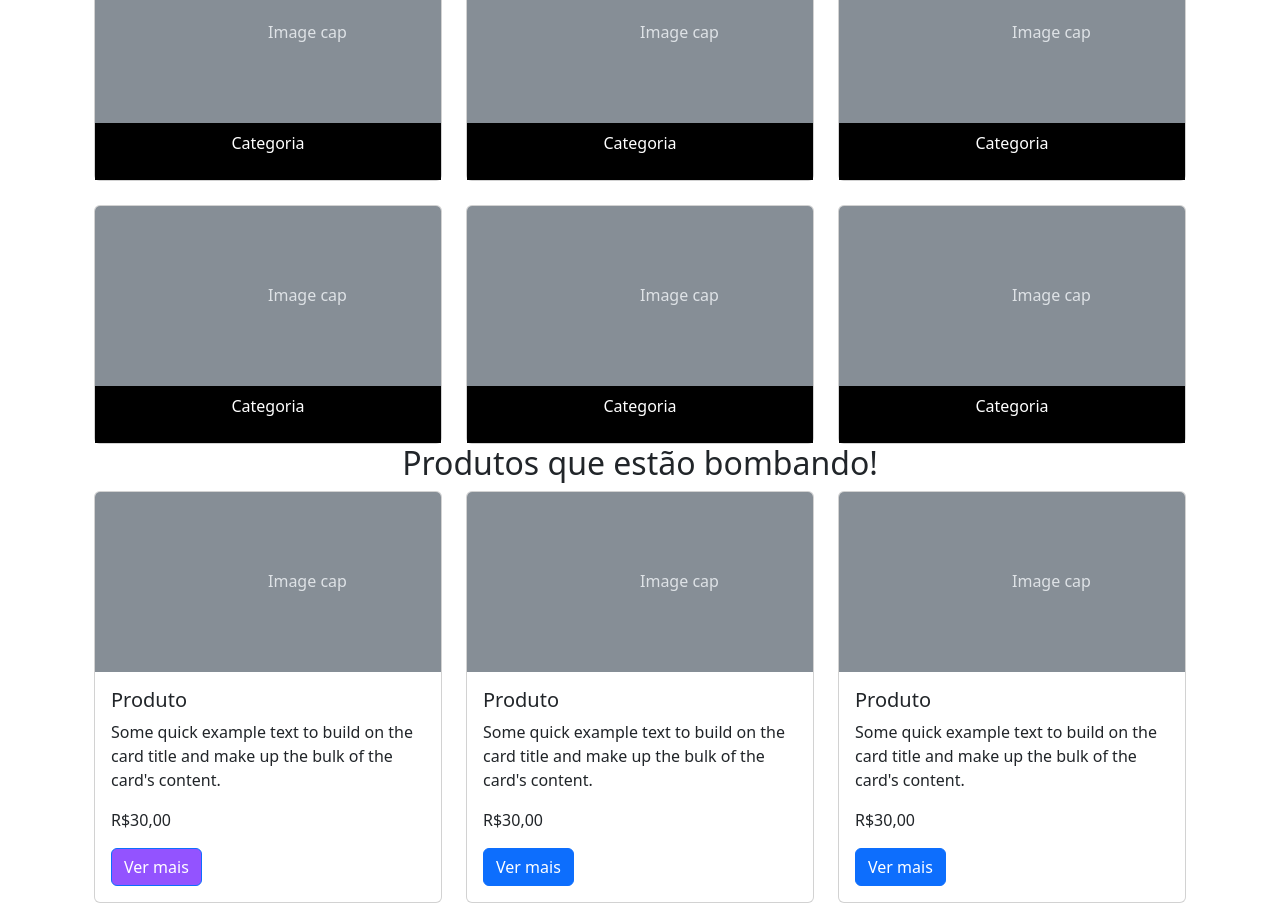
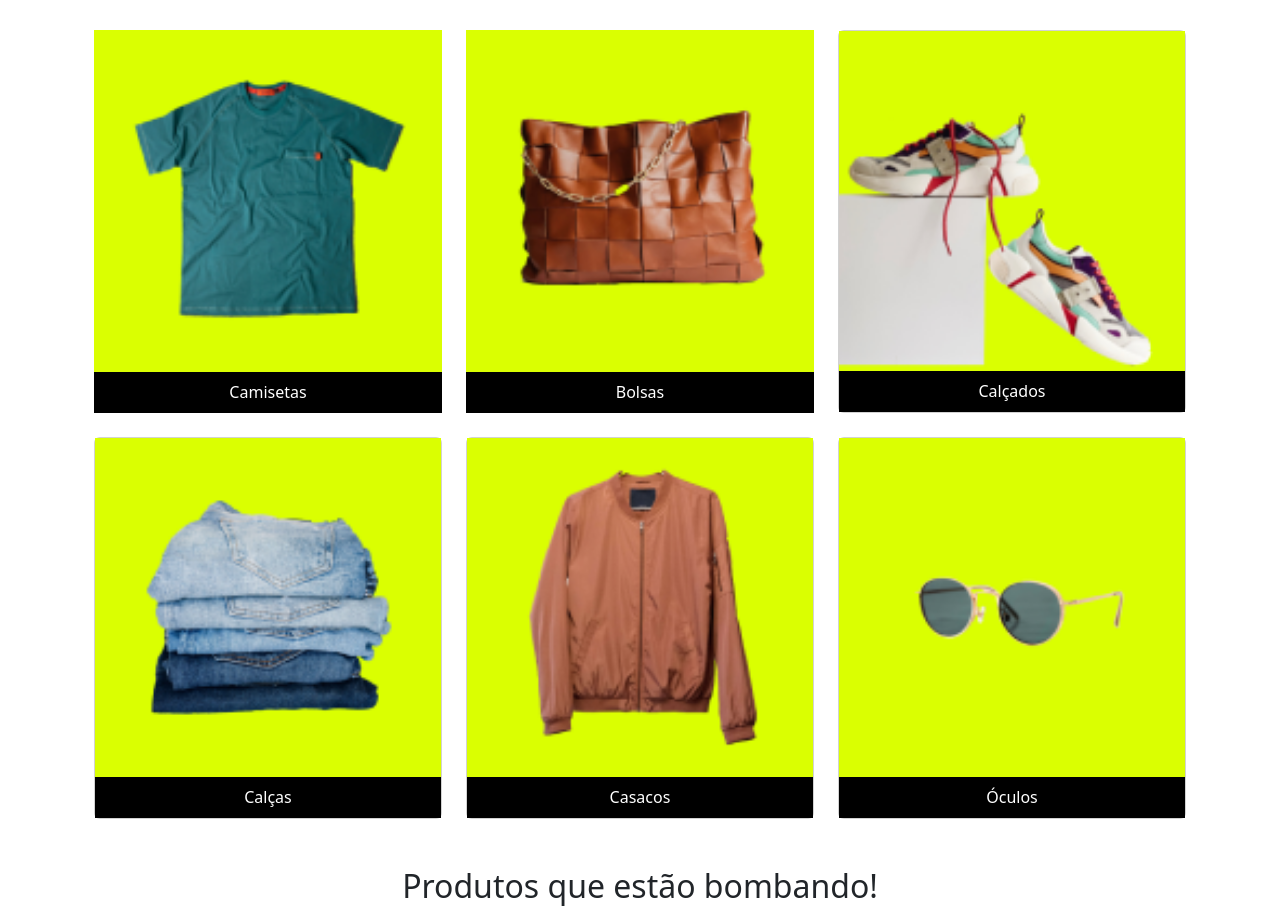
Before and after one commit to elaine-nbastos/Meteora, a plain HTML site: page index.html in a window 1280 px wide. Shown: the part 531-1455 px from the top of the page. Drawn offline with nearby package versions, Linux system fonts and the light colour scheme.

Commit message:
Alterado texto do carousel e inserido as imagens dos produtos

```diff
--- a/index.html
+++ b/index.html
@@ -17,7 +17,9 @@
 <body>
     <nav class="navbar navbar-expand-md bg-black navbar-dark">
         <div class="container-fluid">
-            <a class="navbar-brand" href="#"><h1 class="m-0"> <img class="d-block" src="./assets/logo-meteora.png" alt="Logo da loja Meteora"></h1></a>
+            <a class="navbar-brand" href="#">
+                <h1 class="m-0"> <img class="d-block" src="./assets/logo-meteora.png" alt="Logo da loja Meteora"></h1>
+            </a>
             <button class="navbar-toggler" type="button" data-bs-toggle="collapse"
                 data-bs-target="#navbarSupportedContent" aria-controls="navbarSupportedContent" aria-expanded="false"
                 aria-label="Toggle navigation">
@@ -39,7 +41,8 @@
                     </li>
                 </ul>
                 <form class="d-flex" role="search">
-                    <input class="form-control me-2 rounded-0" type="search" placeholder="Digite o produto" aria-label="Search">
+                    <input class="form-control me-2 rounded-0" type="search" placeholder="Digite o produto"
+                        aria-label="Search">
                     <button class="btn btn-outline-light rounded-0" type="submit">Buscar</button>
                 </form>
             </div>
@@ -57,30 +60,35 @@
         </div>
         <div class="carousel-inner">
             <div class="carousel-item active">
-                <img class="img-fluid d-md-none d-xl-none" src="./assets/Mobile/banner1-mobile.png" alt="Modelo feminina vestindo blusa rosa fluorescente, em fundo lilás">
-                <img class="img-fluid d-none d-md-block d-xl-none" src="./assets/Tablet/banner1-tablet.png" alt="Modelo feminina vestindo blusa rosa fluorescente, em fundo lilás">
-                <img class="img-fluid d-none d-xl-block" src="./assets/Desktop/banner1-desktop.png" alt="Modelo feminina vestindo blusa rosa fluorescente, em fundo lilás">
+                <img class="w-100 img-fluid d-md-none d-xl-none" src="./assets/Mobile/banner1-mobile.png"
+                    alt="Modelo feminina vestindo blusa rosa fluorescente, em fundo lilás">
+                <img class="w-100 img-fluid d-none d-md-block d-xl-none" src="./assets/Tablet/banner1-tablet.png"
+                    alt="Modelo feminina vestindo blusa rosa fluorescente, em fundo lilás">
+                <img class="w-100 img-fluid d-none d-xl-block" src="./assets/Desktop/banner1-desktop.png"
+                    alt="Modelo feminina vestindo blusa rosa fluorescente, em fundo lilás">
+             </div>
+            <div class="carousel-item position-relative" >
+                <img class="w-100 img-fluid d-md-none d-xl-none" src="./assets/Mobile/banner2-mobile.png"
+                    alt="Modelo feminina vestindo moleton preto, em fundo rosa">
+                <img class="w-100 img-fluid d-none d-md-block d-xl-none" src="./assets/Tablet/banner2-tablet.png"
+                    alt="Modelo feminina vestindo moleton preto, em fundo rosa">
+                <img class="w-100 img-fluid d-none d-xl-block" src="./assets/Desktop/banner2-desktop.png"
+                    alt="Modelo feminina vestindo moleton preto, em fundo rosa">
                 <div class="carousel-caption d-none d-md-block">
-                    <h5>First slide label</h5>
-                    <p>Some representative placeholder content for the first slide.</p>
+                    <h5 class="fs-1">COLEÇÃO ATEMPORAL</h5>
+                    <p class="fs-4">Estilo e qualidade para durar.</p>
                 </div>
             </div>
-            <div class="carousel-item">
-                <img class="img-fluid d-md-none d-xl-none" src="./assets/Mobile/banner2-mobile.png" alt="Modelo feminina vestindo moleton preto, em fundo rosa">
-                <img class="img-fluid d-none d-md-block d-xl-none" src="./assets/Tablet/banner2-tablet.png" alt="Modelo feminina vestindo moleton preto, em fundo rosa">
-                <img class="img-fluid d-none d-xl-block" src="./assets/Desktop/banner2-desktop.png" alt="Modelo feminina vestindo moleton preto, em fundo rosa">
+            <div class="carousel-item position-relative">
+                <img class="w-100 img-fluid d-md-none d-xl-none" src="./assets/Mobile/banner3-mobile.png"
+                    alt="Modelo masculino vestindo moleton, gravata e chapéu, em fundo laranja.">
+                <img class="w-100 img-fluid d-none d-md-block d-xl-none" src="./assets/Tablet/banner3-tablet.png"
+                    alt="Modelo masculino vestindo moleton, gravata e chapéu, em fundo laranja.">
+                <img class="w-100 img-fluid d-none d-xl-block" src="./assets/Desktop/banner3-desktop.png"
+                    alt="Modelo masculino vestindo moleton, gravata e chapéu, em fundo laranja.">
                 <div class="carousel-caption d-none d-md-block">
-                    <h5>Second slide label</h5>
-                    <p>Some representative placeholder content for the second slide.</p>
-                </div>
-            </div>
-            <div class="carousel-item">
-                <img class="img-fluid d-md-none d-xl-none" src="./assets/Mobile/banner3-mobile.png" alt="Modelo masculino vestindo moleton, gravata e chapéu, em fundo laranja.">
-                <img class="img-fluid d-none d-md-block d-xl-none" src="./assets/Tablet/banner3-tablet.png" alt="Modelo masculino vestindo moleton, gravata e chapéu, em fundo laranja.">
-                <img class="img-fluid d-none d-xl-block" src="./assets/Desktop/banner3-desktop.png" alt="Modelo masculino vestindo moleton, gravata e chapéu, em fundo laranja.">
-                <div class="carousel-caption d-none d-md-block">
-                    <h5>Third slide label</h5>
-                    <p>Some representative placeholder content for the third slide.</p>
+                    <h5 class="fs-1">COLEÇÃO ATEMPORAL</h5>
+                    <p class="fs-4">Alto impacto fvisuual, baixo impacto ambiental!</p>
                 </div>
             </div>
         </div>
@@ -96,97 +104,91 @@
         </button>
     </div>
 
-    <h2 class="text-center">Busca por categoria:</h2>
+    <h2 class="text-center my-3 my-xl-5">Busca por categoria:</h2>
 
     <div class="container row mx-auto g-4">
 
         <div class="col-6 col-md-4 col-xxl-2">
-            <div class="card">
-                <svg class="bd-placeholder-img card-img-top" width="100%" height="180"
-                    xmlns="http://www.w3.org/2000/svg" role="img" aria-label="Placeholder: Image cap"
-                    preserveAspectRatio="xMidYMid slice" focusable="false">
-                    <title>Placeholder</title>
-                    <rect width="100%" height="100%" fill="#868e96"></rect><text x="50%" y="50%" fill="#dee2e6"
-                        dy=".3em">Image cap</text>
-                </svg>
+            <div class="card rounded-0 border-0">
+                <img class="d-md-none d-block" src="./assets/Mobile/categorias/categoria-camiseta.png"
+                    alt="Camiseta masculina, de manga, na cor verde, com bolso, com detalhe vermelho.">
+                <img class="d-none d-md-block d-xl-none" src="./assets/Tablet/categorias/categoria-camiseta.png"
+                    alt="Camiseta masculina, de manga, na cor verde, com bolso, com detalhe vermelho.">
+                <img class="d-none d-xl-block" src="./assets/Desktop/categorias/categoria-camiseta.png"
+                    alt="Camiseta masculina, de manga, na cor verde, com bolso, com detalhe vermelho.">
                 <div class="card-header bg-black text-bg-dark">
-                    <p class="text-center text-white">Categoria</p>
+                    <p class="text-center card-text">Camisetas</p>
+                </div>
+            </div>
+        </div>
+        <div class="col-6 col-md-4 col-xxl-2">
+            <div class="card rounded-0 border-0">
+                <img class="d-md-none d-block" src="./assets/Mobile/categorias/categoria-bolsas.png"
+                    alt="Bolsa feminina, de couro, na cor marrom, col alça em corrente.">
+                <img class="d-none d-md-block d-xl-none" src="./assets/Tablet/categorias/categoria-bolsas.png"
+                    alt="Bolsa feminina, de couro, na cor marrom, col alça em corrente.">
+                <img class="d-none d-xl-block" src="./assets/Desktop/categorias/categoria-bolsa.png"
+                    alt="Bolsa feminina, de couro, na cor marrom, col alça em corrente.">
+                <div class="card-header bg-black text-bg-dark">
+                    <p class="text-center card-text">Bolsas</p>
                 </div>
             </div>
         </div>
         <div class="col-6 col-md-4 col-xxl-2">
             <div class="card">
-                <svg class="bd-placeholder-img card-img-top" width="100%" height="180"
-                    xmlns="http://www.w3.org/2000/svg" role="img" aria-label="Placeholder: Image cap"
-                    preserveAspectRatio="xMidYMid slice" focusable="false">
-                    <title>Placeholder</title>
-                    <rect width="100%" height="100%" fill="#868e96"></rect><text x="50%" y="50%" fill="#dee2e6"
-                        dy=".3em">Image cap</text>
-                </svg>
+                <img class="d-md-none d-block" src="./assets/Mobile/categorias/categoria-calcados.png"
+                    alt="Par de tenis coloridos, com listras, solado branco e cadarço vermelho.">
+                <img class="d-none d-md-block d-xl-none" src="./assets/Tablet/categorias/categoria-calcados.png"
+                    alt="Par de tenis coloridos, com listras, solado branco e cadarço vermelho.">
+                <img class="d-none d-xl-block" src="./assets/Desktop/categorias/categoria-calcados.png"
+                    alt="Par de tenis coloridos, com listras, solado branco e cadarço vermelho.">
                 <div class="card-header bg-black text-bg-dark">
-                    <p class="text-center text-white">Categoria</p>
+                    <p class="text-center card-text">Calçados</p>
                 </div>
             </div>
         </div>
         <div class="col-6 col-md-4 col-xxl-2">
             <div class="card">
-                <svg class="bd-placeholder-img card-img-top" width="100%" height="180"
-                    xmlns="http://www.w3.org/2000/svg" role="img" aria-label="Placeholder: Image cap"
-                    preserveAspectRatio="xMidYMid slice" focusable="false">
-                    <title>Placeholder</title>
-                    <rect width="100%" height="100%" fill="#868e96"></rect><text x="50%" y="50%" fill="#dee2e6"
-                        dy=".3em">Image cap</text>
-                </svg>
+                <img class="d-md-none d-block" src="./assets/Mobile/categorias/categoria-calcas.png"
+                    alt="Calças jeans dobradas e colocadas uma sobre a outra do tom mais claro para o mais escuro">
+                <img class="d-none d-md-block d-xl-none" src="./assets/Tablet/categorias/categoria-calcas.png"
+                    alt="Calças jeans dobradas e colocadas uma sobre a outra do tom mais claro para o mais escuro">
+                <img class="d-none d-xl-block" src="./assets/Desktop/categorias/categoria-calcas.png"
+                    alt="Calças jeans dobradas e colocadas uma sobre a outra do tom mais claro para o mais escuro">
                 <div class="card-header bg-black text-bg-dark">
-                    <p class="text-center text-white">Categoria</p>
+                    <p class="text-center card-text">Calças</p>
                 </div>
             </div>
         </div>
         <div class="col-6 col-md-4 col-xxl-2">
             <div class="card">
-                <svg class="bd-placeholder-img card-img-top" width="100%" height="180"
-                    xmlns="http://www.w3.org/2000/svg" role="img" aria-label="Placeholder: Image cap"
-                    preserveAspectRatio="xMidYMid slice" focusable="false">
-                    <title>Placeholder</title>
-                    <rect width="100%" height="100%" fill="#868e96"></rect><text x="50%" y="50%" fill="#dee2e6"
-                        dy=".3em">Image cap</text>
-                </svg>
+                <img class="d-md-none d-block" src="./assets/Mobile/categorias/categoria-casacos.png"
+                    alt="Casaco de manga, de ziper, na cor marrom. ">
+                <img class="d-none d-md-block d-xl-none" src="./assets/Tablet/categorias/categoria-casacos.png"
+                    alt="Casaco de manga, de ziper, na cor marrom. ">
+                <img class="d-none d-xl-block" src="./assets/Desktop/categorias/categoria-casacos.png"
+                    alt="Casaco de manga, de ziper, na cor marrom. ">
                 <div class="card-header bg-black text-bg-dark">
-                    <p class="text-center text-white">Categoria</p>
+                    <p class="text-center card-text">Casacos</p>
                 </div>
             </div>
         </div>
         <div class="col-6 col-md-4 col-xxl-2">
             <div class="card">
-                <svg class="bd-placeholder-img card-img-top" width="100%" height="180"
-                    xmlns="http://www.w3.org/2000/svg" role="img" aria-label="Placeholder: Image cap"
-                    preserveAspectRatio="xMidYMid slice" focusable="false">
-                    <title>Placeholder</title>
-                    <rect width="100%" height="100%" fill="#868e96"></rect><text x="50%" y="50%" fill="#dee2e6"
-                        dy=".3em">Image cap</text>
-                </svg>
+                <img class="d-md-none d-block" src="./assets/Mobile/categorias/categoria-oculos.png"
+                    alt="Óculos escuro, de armação dourada, com lente redonda.">
+                <img class="d-none d-md-block d-xl-none" src="./assets/Tablet/categorias/categoria-oculos.png"
+                    alt="Óculos escuro, de armação dourada, com lente redonda.">
+                <img class="d-none d-xl-block" src="./assets/Desktop/categorias/categoria-oculos.png"
+                    alt="Óculos escuro, de armação dourada, com lente redonda.">
                 <div class="card-header bg-black text-bg-dark">
-                    <p class="text-center text-white">Categoria</p>
-                </div>
-            </div>
-        </div>
-        <div class="col-6 col-md-4 col-xxl-2">
-            <div class="card">
-                <svg class="bd-placeholder-img card-img-top" width="100%" height="180"
-                    xmlns="http://www.w3.org/2000/svg" role="img" aria-label="Placeholder: Image cap"
-                    preserveAspectRatio="xMidYMid slice" focusable="false">
-                    <title>Placeholder</title>
-                    <rect width="100%" height="100%" fill="#868e96"></rect><text x="50%" y="50%" fill="#dee2e6"
-                        dy=".3em">Image cap</text>
-                </svg>
-                <div class="card-header bg-black text-bg-dark">
-                    <p class="text-center text-white">Categoria</p>
+                    <p class="text-center card-text">Óculos</p>
                 </div>
             </div>
         </div>
     </div>
 
-    <h2 class="text-center">Produtos que estão bombando!</h2>
+    <h2 class="container text-center my-3 my-xl-5">Produtos que estão bombando!</h2>
 
     <div class="container row mx-auto g-4">
         <div class=" col-12 col-md-6 col-xl-4">
@@ -343,11 +345,11 @@
         </div>
     </section>
 
-    <form class="border border-secondary m-3 p-3 text-center">
+    <form class="border border-secondary my-3 my-xl-5 p-3 text-center">
         <h5>Quer receber nossas novidades, promoções exclusivas e 10% OFF na primeira compra? Cadastre-se!</h5>
         <div class="input-group my-3">
-            <input type="email" class="form-control border-secondary rounded-0" placeholder="Digite seu e-mail" aria-label="Digite seu e-mail"
-                aria-describedby="button-addon2" />
+            <input type="email" class="form-control border-secondary rounded-0" placeholder="Digite seu e-mail"
+                aria-label="Digite seu e-mail" aria-describedby="button-addon2" />
             <button type="button" id="button-addon2">Enviar</button>
         </div>
     </form>
```
